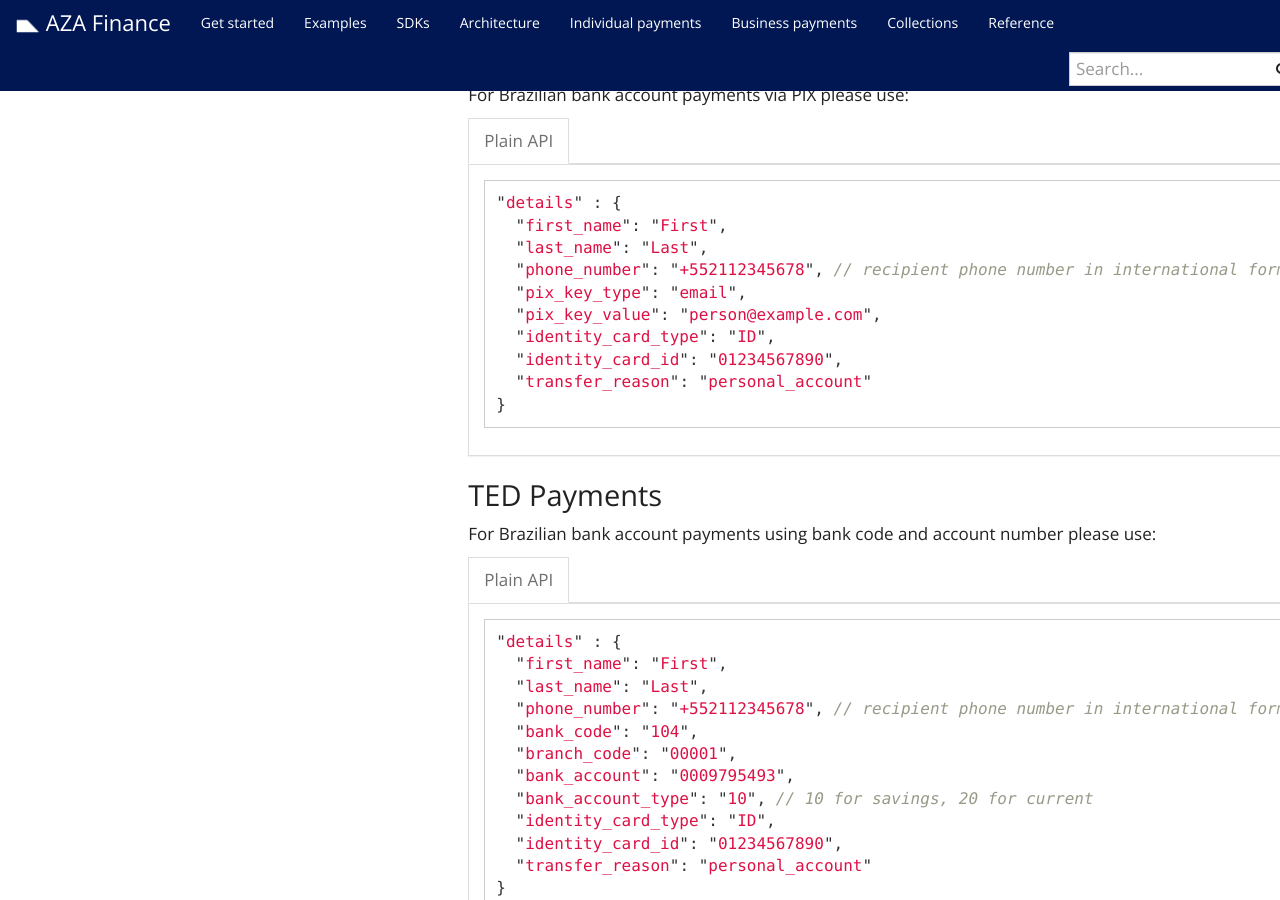
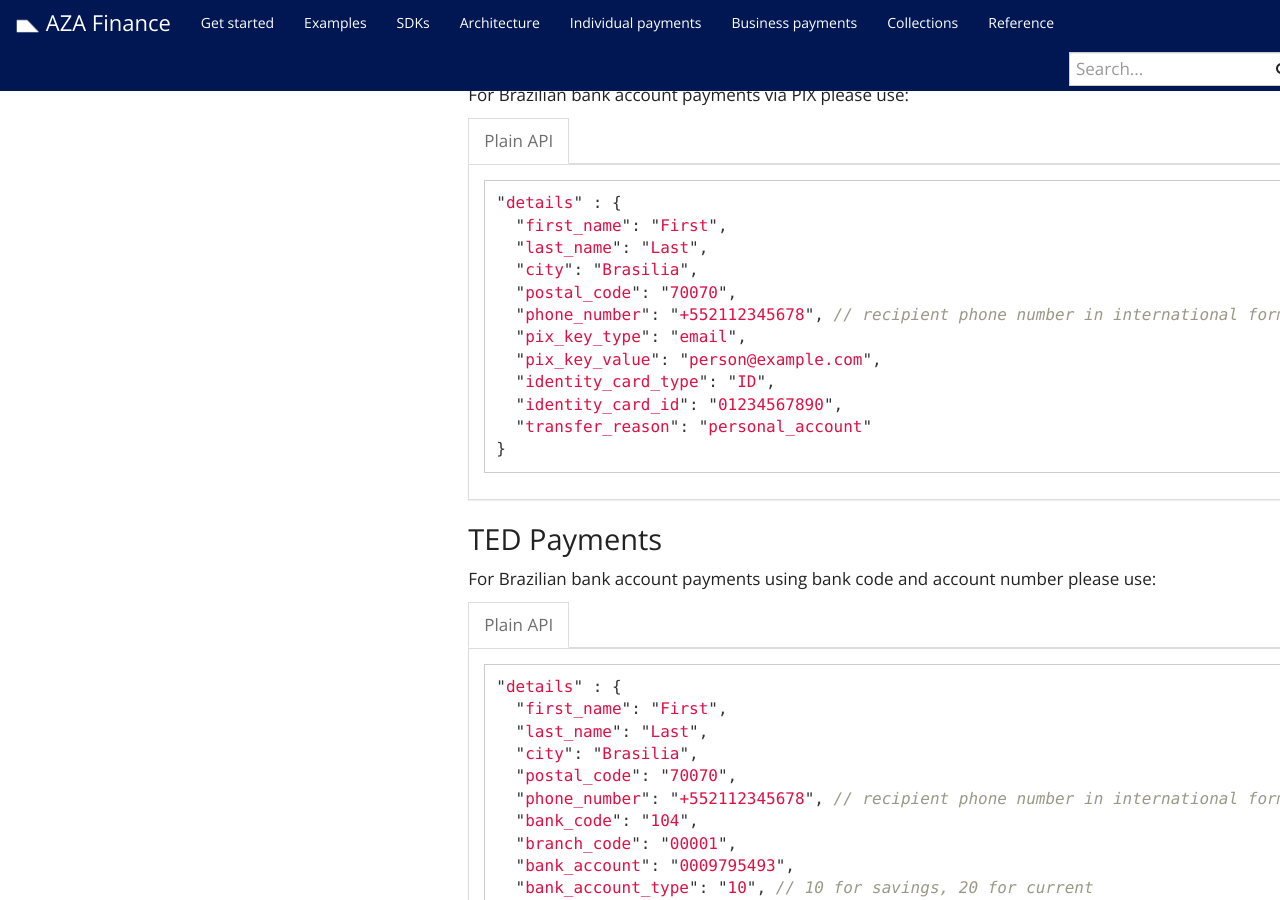
Before and after one commit to transferzero/api-documentation, a Jekyll site: the page built from _docs/beta-payments.md, in a window 1280 px wide and 900 px high, scrolled down 501 px. Built offline with Jekyll 4.4.1, drawn with Linux system fonts in a browser that asks for light colours; nearby versions of some CDN libraries; comment, search, counter and statistics services are not loaded.

Commit message:
BTA-10546-Update-vision-pix-and-ted-fields

````diff
--- a/_includes/corridors/brl-bank.md
+++ b/_includes/corridors/brl-bank.md
@@ -9,6 +9,8 @@ For Brazilian bank account payments via PIX please use:
 ```javascript
 "details" : {
   {{ recipient_name }},
+  "city": "Brasilia",
+  "postal_code": "70070",
   "phone_number": "+552112345678", // recipient phone number in international format
   "pix_key_type": "email",
   "pix_key_value": "person@example.com",
@@ -30,6 +32,8 @@ For Brazilian bank account payments using bank code and account number please us
 ```javascript
 "details" : {
   {{ recipient_name }},
+  "city": "Brasilia",
+  "postal_code": "70070",
   "phone_number": "+552112345678", // recipient phone number in international format
   "bank_code": "104",
   "branch_code": "00001",
````
